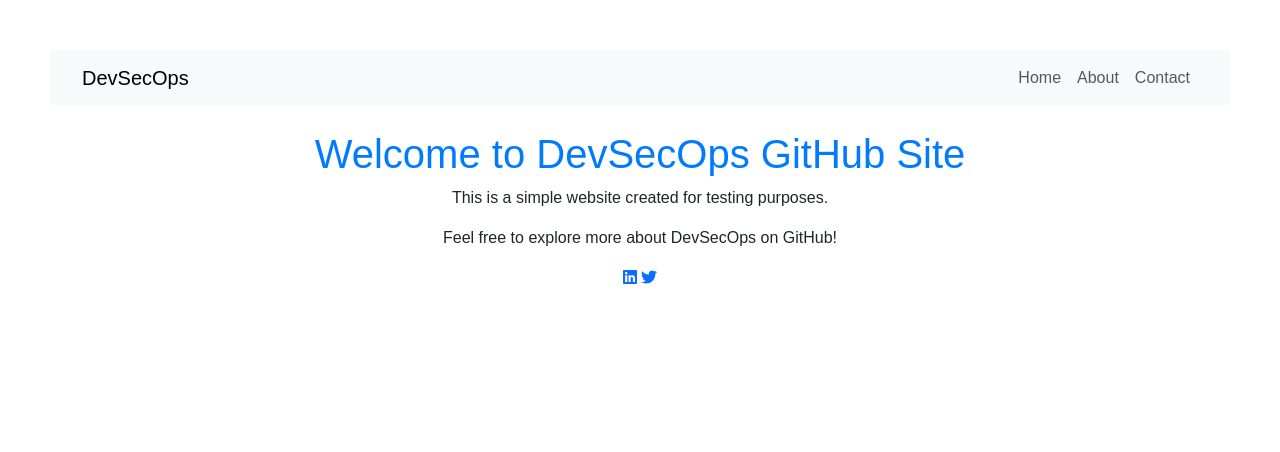
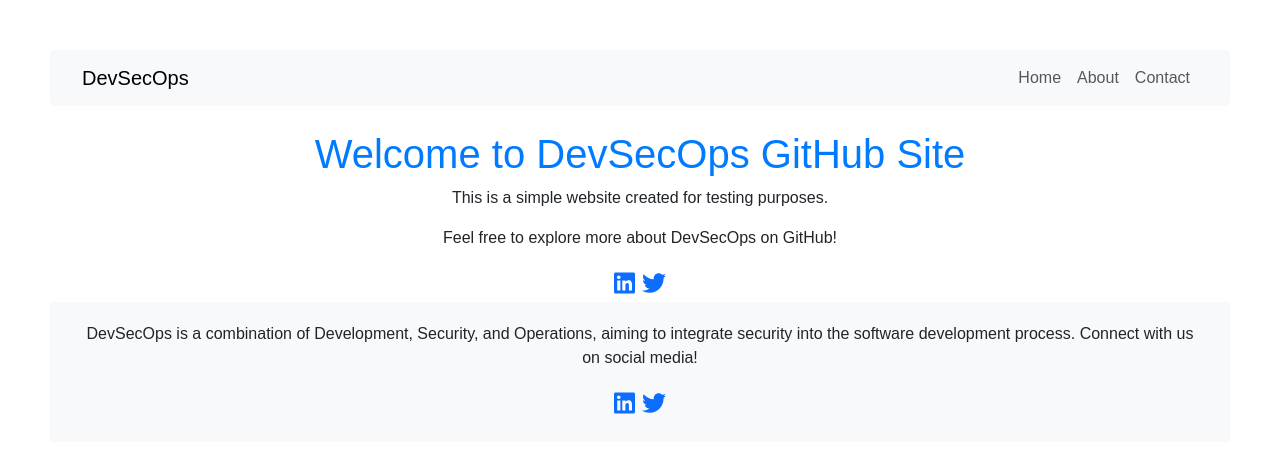
Before and after one commit to rojeeme/devsecops, a plain HTML site: page src/index.html in a window 1280 px wide. Drawn offline with nearby package versions, Linux system fonts and the light colour scheme.

Commit message:
footer addedgit add .

```diff
--- a/src/index.html
+++ b/src/index.html
@@ -1,12 +1,13 @@
 <!DOCTYPE html>
 <html lang="en">
-
 <head>
     <meta charset="UTF-8">
     <meta name="viewport" content="width=device-width, initial-scale=1.0">
     <title>Welcome to DevSecOps GitHub Site</title>
     <!-- Add Bootstrap CSS link -->
     <link href="https://cdn.jsdelivr.net/npm/bootstrap@5.3.0-alpha1/dist/css/bootstrap.min.css" rel="stylesheet">
+    <!-- Add Font Awesome CSS link -->
+    <link href="https://cdnjs.cloudflare.com/ajax/libs/font-awesome/6.0.0-beta3/css/all.min.css" rel="stylesheet">
     <style>
         body {
             font-family: Arial, sans-serif;
@@ -20,19 +21,28 @@
 
         /* Custom CSS for the navigation bar */
         .navbar {
-            border-radius: 5px;
-            /* Add a small radius for a rounded appearance */
+            border-radius: 5px; /* Add a small radius for a rounded appearance */
+        }
+
+        /* Custom CSS for the social media icons */
+        .social-icons {
+            font-size: 24px;
+            margin: 0 5px;
+        }
+
+        /* Custom CSS for the footer */
+        footer {
+            background-color: #f8f9fa;
+            padding: 20px 0;
         }
     </style>
 </head>
-
 <body>
     <!-- Bootstrap Navbar -->
     <nav class="navbar navbar-expand-lg navbar-light bg-light">
         <div class="container">
             <a class="navbar-brand" href="#">DevSecOps</a>
-            <button class="navbar-toggler" type="button" data-bs-toggle="collapse" data-bs-target="#navbarNav"
-                aria-controls="navbarNav" aria-expanded="false" aria-label="Toggle navigation">
+            <button class="navbar-toggler" type="button" data-bs-toggle="collapse" data-bs-target="#navbarNav" aria-controls="navbarNav" aria-expanded="false" aria-label="Toggle navigation">
                 <span class="navbar-toggler-icon"></span>
             </button>
             <div class="collapse navbar-collapse justify-content-end" id="navbarNav">
@@ -55,14 +65,24 @@
         <h1>Welcome to DevSecOps GitHub Site</h1>
         <p>This is a simple website created for testing purposes.</p>
         <p>Feel free to explore more about DevSecOps on GitHub!</p>
+    </div>
 
-        <div class="social-icons">
-            <a href="https://linkedin.com/in/rojeeme" target="_blank" title="LinkedIn"><i
-                    class="fab fa-linkedin"></i></a>
-            <a href="https://twitter.com/rojeeme" target="_blank" title="Twitter"><i class="fab fa-twitter"></i></a>
+    <!-- Social Media Icons -->
+    <div class="social-icons">
+        <a href="https://linkedin.com/in/rojeeme" target="_blank" title="LinkedIn"><i class="fab fa-linkedin"></i></a>
+        <a href="https://twitter.com/rojeeme" target="_blank" title="Twitter"><i class="fab fa-twitter"></i></a>
+    </div>
+
+    <!-- Footer -->
+    <footer>
+        <div class="container">
+            <p>DevSecOps is a combination of Development, Security, and Operations, aiming to integrate security into the software development process. Connect with us on social media!</p>
+            <div class="social-icons">
+                <a href="https://linkedin.com/in/rojeeme" target="_blank" title="LinkedIn"><i class="fab fa-linkedin"></i></a>
+                <a href="https://twitter.com/rojeeme" target="_blank" title="Twitter"><i class="fab fa-twitter"></i></a>
+            </div>
         </div>
-
-    </div>
+    </footer>
 
     <!-- Add Bootstrap JS script and Popper.js for responsive features -->
     <script src="https://cdn.jsdelivr.net/npm/@popperjs/core@2.11.6/dist/umd/popper.min.js"></script>
@@ -70,5 +90,4 @@
     <!-- Add Font Awesome JS script -->
     <script src="https://cdnjs.cloudflare.com/ajax/libs/font-awesome/6.0.0-beta3/js/all.min.js"></script>
 </body>
-
 </html>
```
